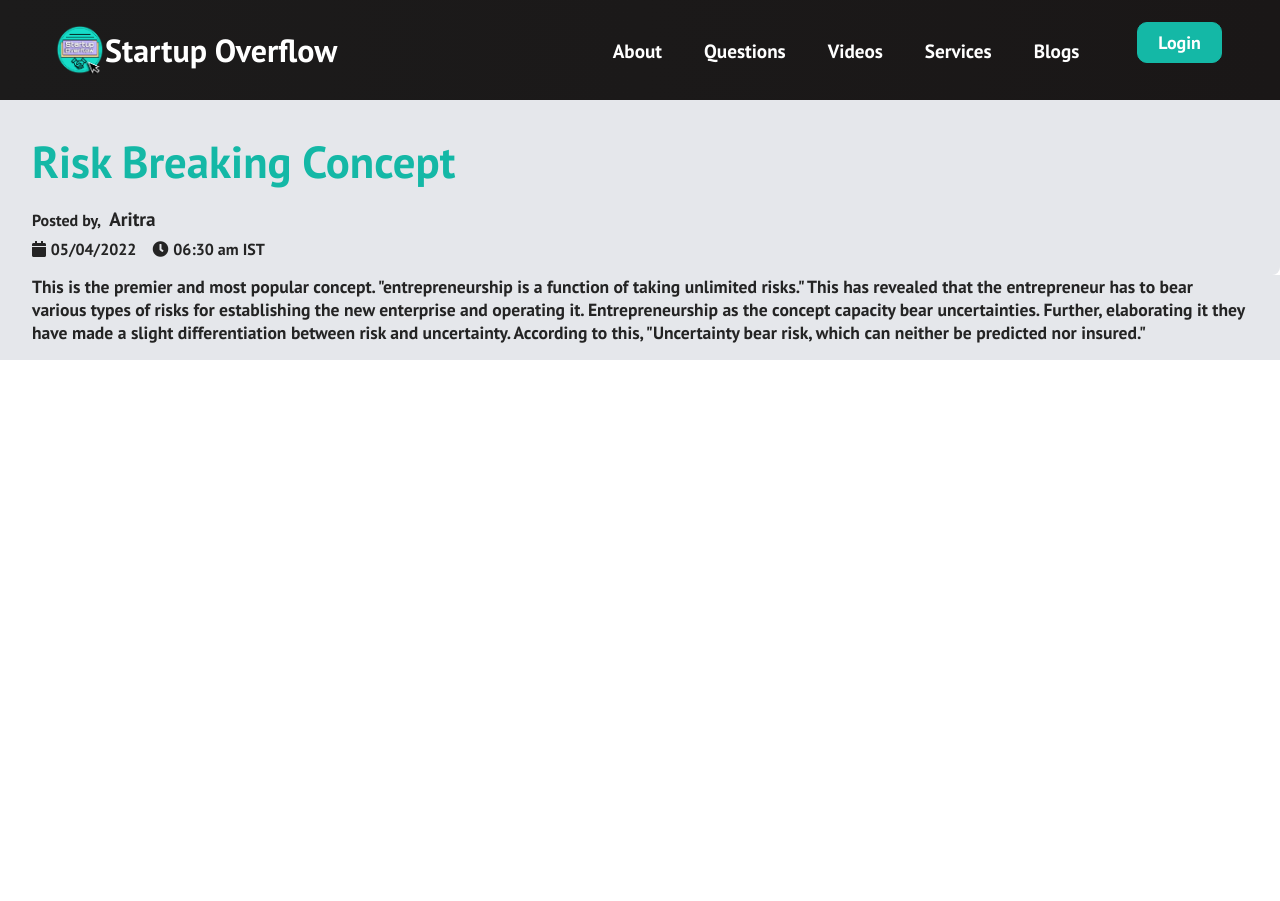
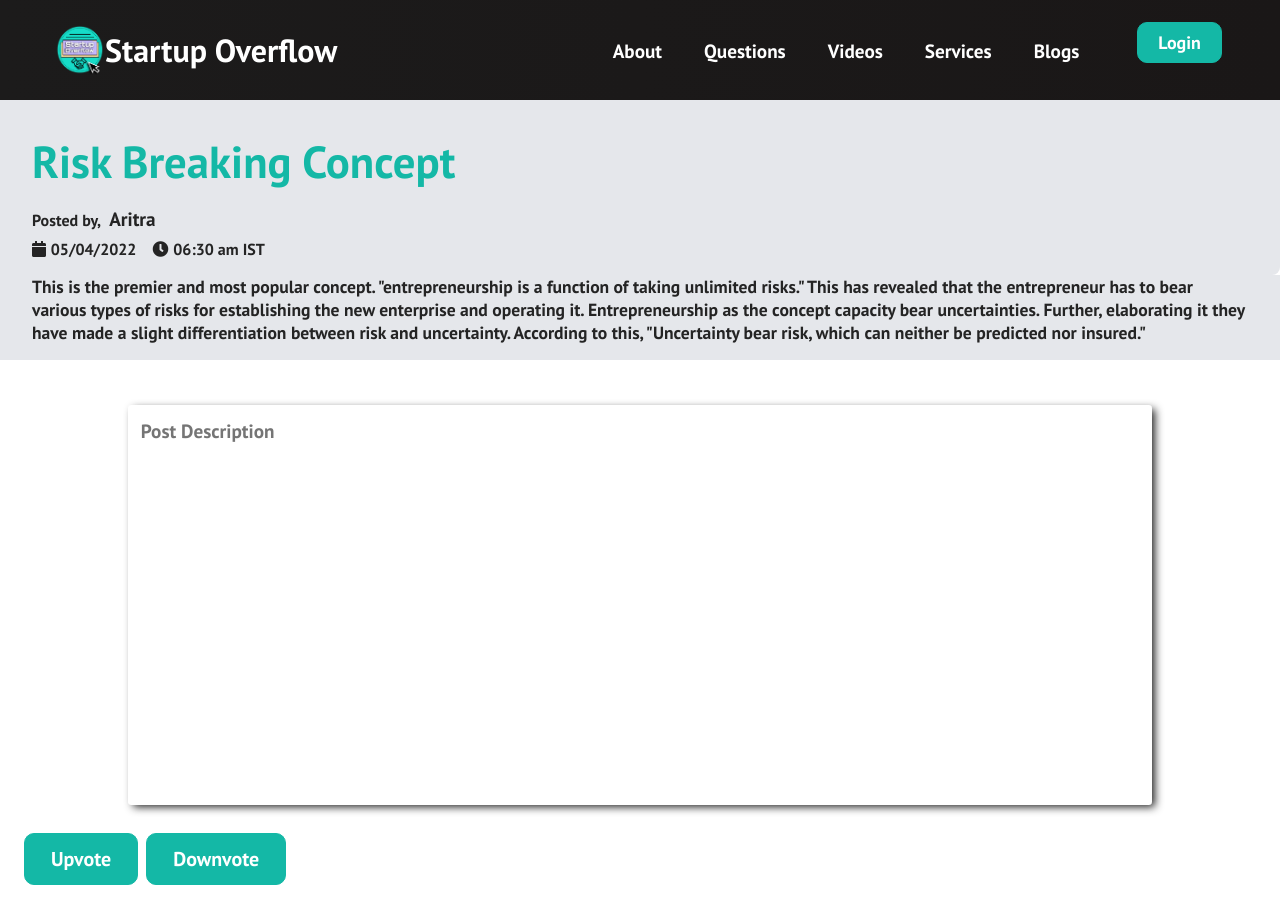
Before and after one commit to Startup-Overflow/startup-overflow, a React (Create React App) app: page /postTitle in a window 1280 px wide. Before the commit the page ends 800 px from the top, so only its background shows below. Built offline with nearby package versions, Linux system fonts and the light colour scheme.

Commit message:
working on upvote and downvote

```diff
--- a/src/components/pages/PostTitle.css
+++ b/src/components/pages/PostTitle.css
@@ -48,3 +48,15 @@
   font-size: 1.1rem;
   color: var(--dark-grey);
 }
+.post-title-description {
+  height: 25rem;
+  margin-top: 1rem;
+  font-size: 1.2rem;
+}
+.up-down-vote {
+  margin-top: 1.5rem;
+  margin-left: 1.5rem;
+  margin-right: 1.5rem;
+}
+/* .up-down-vote-btn {
+} */
--- a/src/components/pages/PostTitle.js
+++ b/src/components/pages/PostTitle.js
@@ -1,5 +1,5 @@
 import "./PostTitle.css";
-
+import { Button } from "../Button";
 function PostTitle() {
   return (
     <div className="post-title-new">
@@ -25,6 +25,22 @@ function PostTitle() {
         differentiation between risk and uncertainty. According to this,
         "Uncertainty bear risk, which can neither be predicted nor insured."
       </div>
+      <div className="short-description">
+        <textarea
+          placeholder="Post Description"
+          className="short-description-textarea post-title-description"
+        ></textarea>
+      </div>
+      <div className="up-down-vote">
+        <span className="up-down-vote-btn">
+          <Button buttonStyle="btn--outline" buttonSize="btn--large">
+            Upvote
+          </Button>
+          <Button buttonStyle="btn--outline" buttonSize="btn--large">
+            Downvote
+          </Button>
+        </span>
+      </div>
     </div>
   );
 }
```
